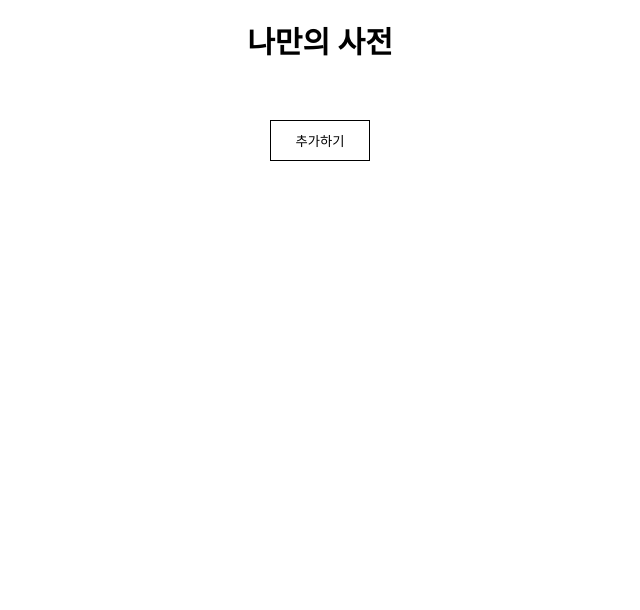
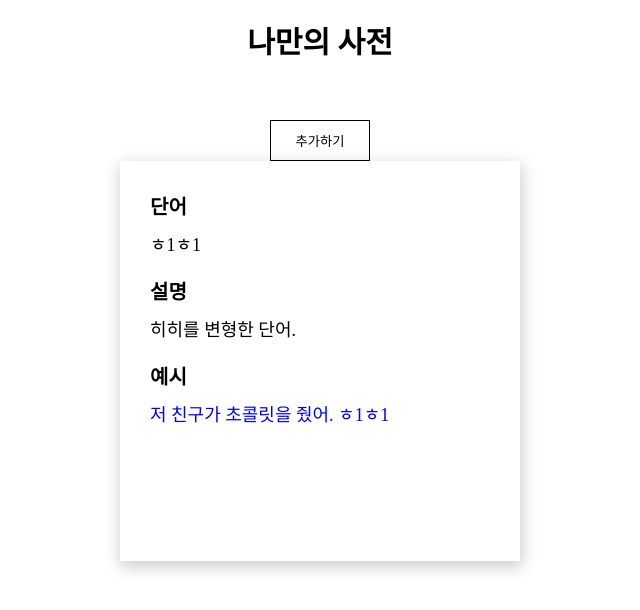
Before and after one commit to jungks9351/my_dictionary, a React (Create React App) app: page / in a window 1280 px wide. Shown: the top 610 px of the page, without its empty margins (320-960 px from the left). Built offline with nearby package versions, Linux system fonts and the light colour scheme.

Commit message:
Feat redux useSelector 훅을 이용하여 state  받아오기 구현

```diff
--- a/src/pages/MainPage.jsx
+++ b/src/pages/MainPage.jsx
@@ -1,20 +1,23 @@
 import React from 'react';
-import { useLocation, useNavigate } from 'react-router-dom';
+import { useNavigate } from 'react-router-dom';
 import styled from 'styled-components';
 import CommonHeader from '../components/common/CommonHeader';
 import WordList from '../components/main/WordList';
+import { useSelector } from 'react-redux';
 
 const MainPage = () => {
   const navigate = useNavigate();
-  const location = useLocation();
 
-  // useLocation hook을 이용하여 다른페이지에서 state를 전달 받음
-  const wordList = location.state;
+  // redux 데이터 받아오기
+  const wordList = useSelector((state) => state.words.list);
+
+  console.log(wordList);
 
   // 페이지 이동 처리
   const handleAddBtn = () => {
     navigate('/write');
   };
+
   return (
     <>
       <CommonHeader />
```
